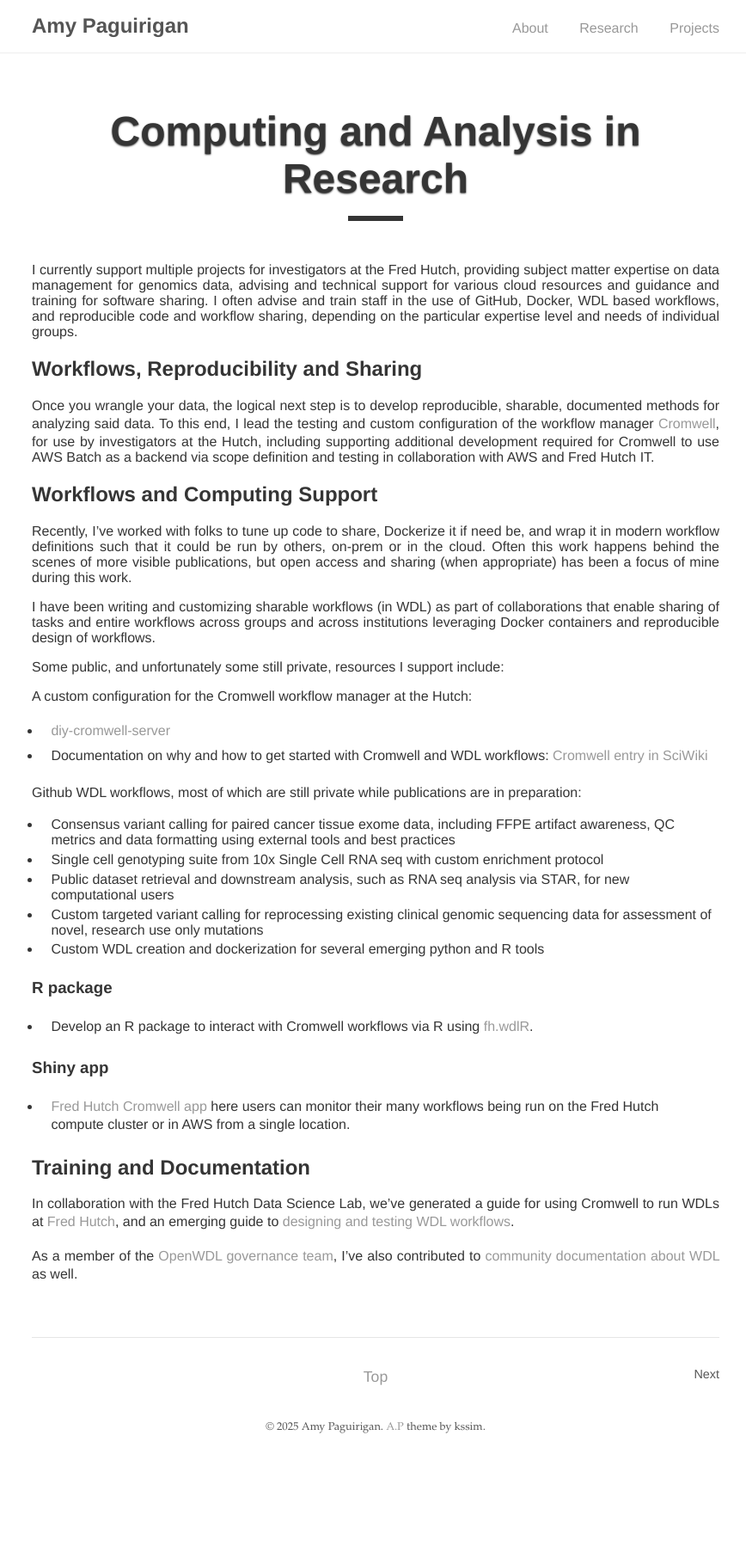
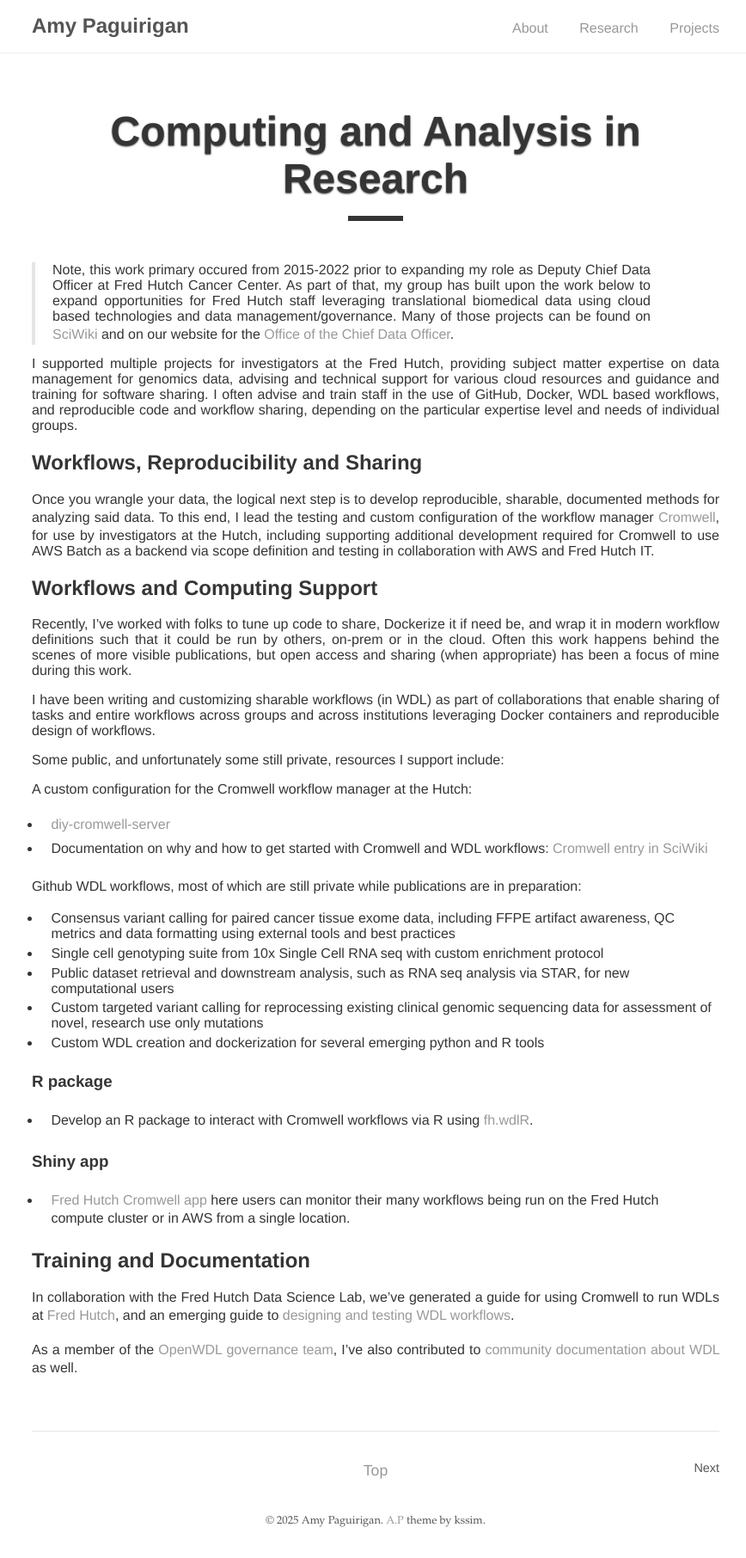
Before and after one commit to vortexing/vortexing.github.io, a Jekyll site: the page built from _posts/2022-12-27-workflows.md, in a window 1280 px wide. Shown: the whole page at 86% size, without its empty margins (203-1071 px from the left). Built offline with Jekyll 4.4.1, drawn with Linux system fonts in a browser that asks for light colours; before the commit the page ends 1703 px from its top, so only the background shows below that.

Commit message:
updates for the current

```diff
--- a/_posts/2022-12-27-workflows.md
+++ b/_posts/2022-12-27-workflows.md
@@ -7,7 +7,12 @@ tech: "Technology"
 ---
 
 
-I currently support multiple projects for investigators at the Fred Hutch, providing subject matter expertise on data management for genomics data, advising and technical support for various cloud resources and guidance and training for software sharing.  I often advise and train staff in the use of GitHub, Docker, WDL based workflows, and reproducible code and workflow sharing, depending on the particular expertise level and needs of individual groups.
+
+>Note, this work primary occured from 2015-2022 prior to expanding my role as Deputy Chief Data Officer at Fred Hutch Cancer Center.  As part of that, my group has built upon the work below to expand opportunities for Fred Hutch staff leveraging translational biomedical data using cloud based technologies and data management/governance.  Many of those projects can be found on [SciWiki](https://sciwiki.fredhutch.org/) and on our website for the [Office of the Chief Data Officer](https://ocdo.fredhutch.org/).
+
+
+
+I supported multiple projects for investigators at the Fred Hutch, providing subject matter expertise on data management for genomics data, advising and technical support for various cloud resources and guidance and training for software sharing.  I often advise and train staff in the use of GitHub, Docker, WDL based workflows, and reproducible code and workflow sharing, depending on the particular expertise level and needs of individual groups.
 
 ## Workflows, Reproducibility and Sharing
  Once you wrangle your data, the logical next step is to develop reproducible, sharable, documented methods for analyzing said data.  To this end, I lead the testing and custom configuration of the workflow manager [Cromwell](https://github.com/broadinstitute/cromwell), for use by investigators at the Hutch, including supporting additional development required for Cromwell to use AWS Batch as a backend via scope definition and testing in collaboration with AWS and Fred Hutch IT.
```
Also changed, not shown: _posts/2022-12-25-sciwiki.md (+0 -3 lines), _posts/2022-12-26-genomics-repo.md (+4 -1 lines).
